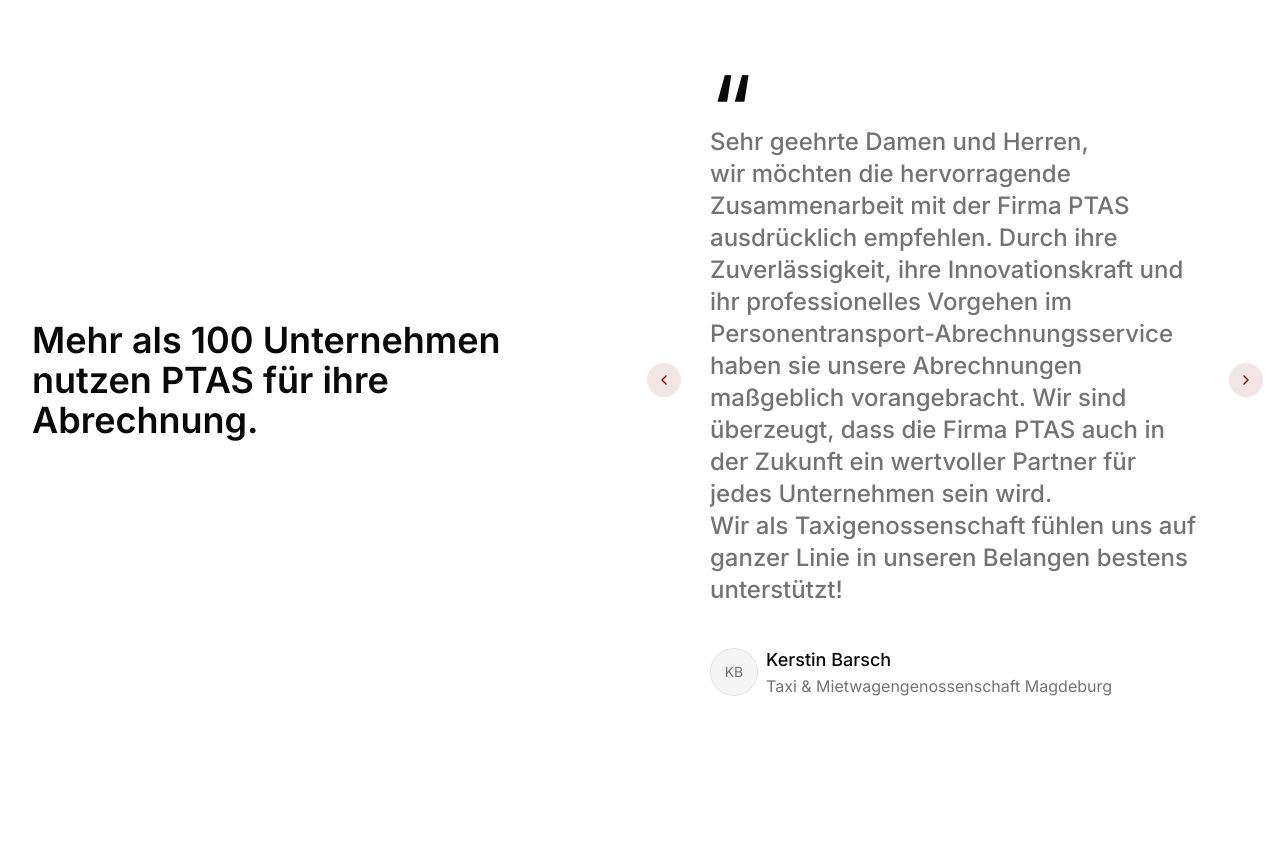
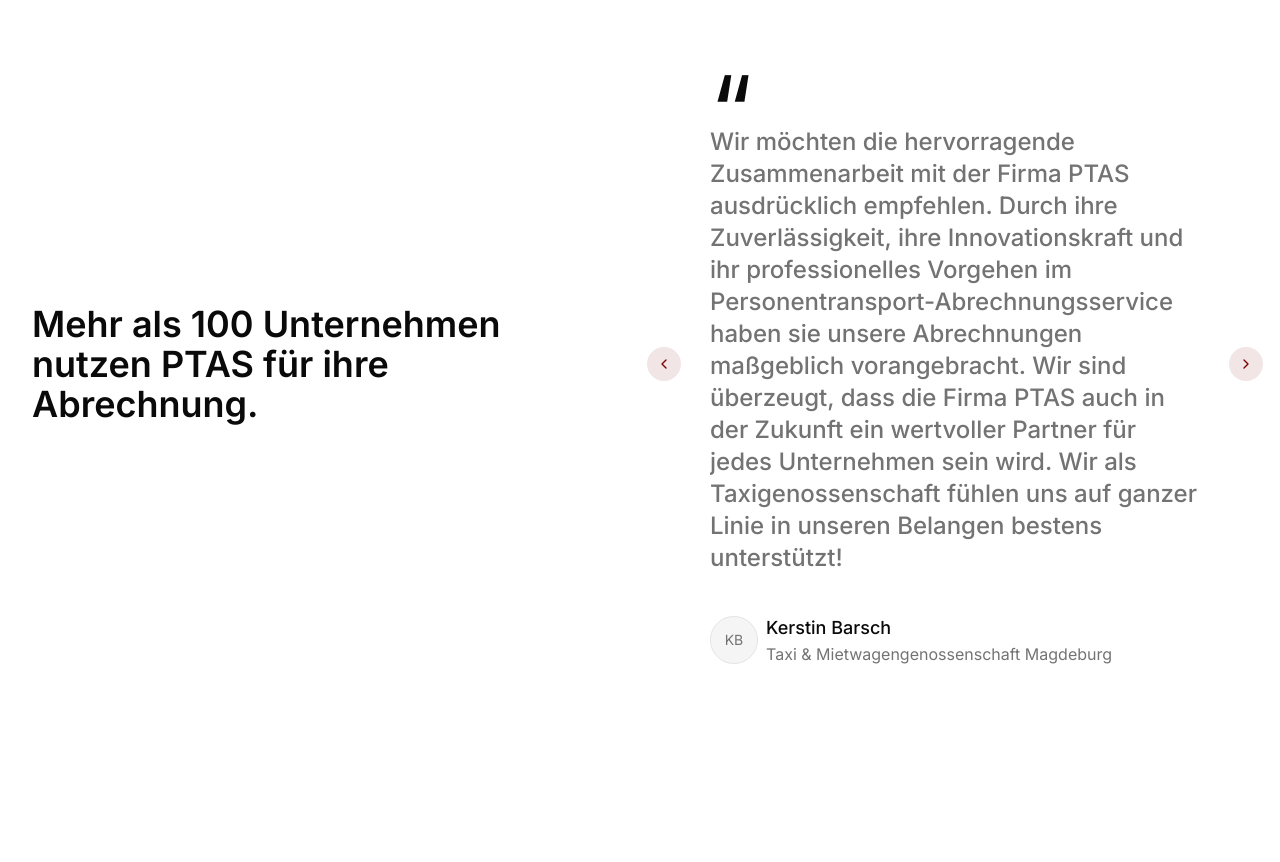
Before and after one commit to Yeah-Jack/ptas, a Next.js app: page / in a window 1280 px wide. Shown: the part 1580-2442 px from the top of the page. Built offline with nearby package versions, Linux system fonts and the light colour scheme.

Commit message:
fix: update testimonial content for clarity and readability

```diff
--- a/components/testimonial.tsx
+++ b/components/testimonial.tsx
@@ -23,7 +23,7 @@
 		company: "Taxi & Mietwagengenossenschaft Magdeburg",
 		avatar: "",
 		content:
-			"Sehr geehrte Damen und Herren,\n wir möchten die hervorragende Zusammenarbeit mit der Firma PTAS ausdrücklich empfehlen. Durch ihre Zuverlässigkeit, ihre Innovationskraft und ihr professionelles Vorgehen im Personentransport-Abrechnungsservice haben sie unsere Abrechnungen maßgeblich vorangebracht. Wir sind überzeugt, dass die Firma PTAS auch in der Zukunft ein wertvoller Partner für jedes Unternehmen sein wird.\n Wir als Taxigenossenschaft fühlen uns auf ganzer Linie in unseren Belangen bestens unterstützt!",
+			"Wir möchten die hervorragende Zusammenarbeit mit der Firma PTAS ausdrücklich empfehlen. Durch ihre Zuverlässigkeit, ihre Innovationskraft und ihr professionelles Vorgehen im Personentransport-Abrechnungsservice haben sie unsere Abrechnungen maßgeblich vorangebracht. Wir sind überzeugt, dass die Firma PTAS auch in der Zukunft ein wertvoller Partner für jedes Unternehmen sein wird. Wir als Taxigenossenschaft fühlen uns auf ganzer Linie in unseren Belangen bestens unterstützt!",
 	},
 	// {
 	// 	name: "Garrett Lewis",
```
